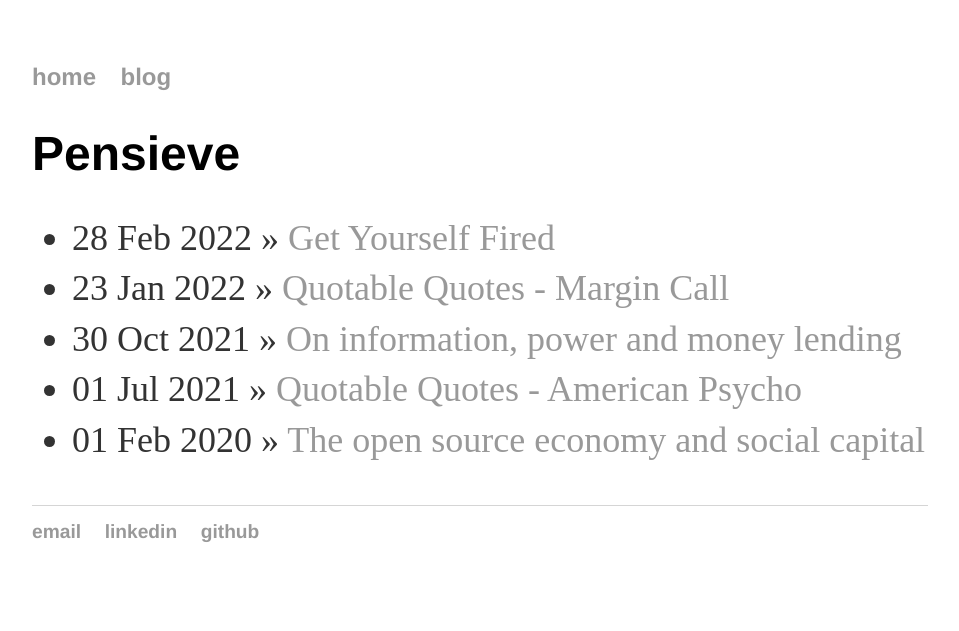
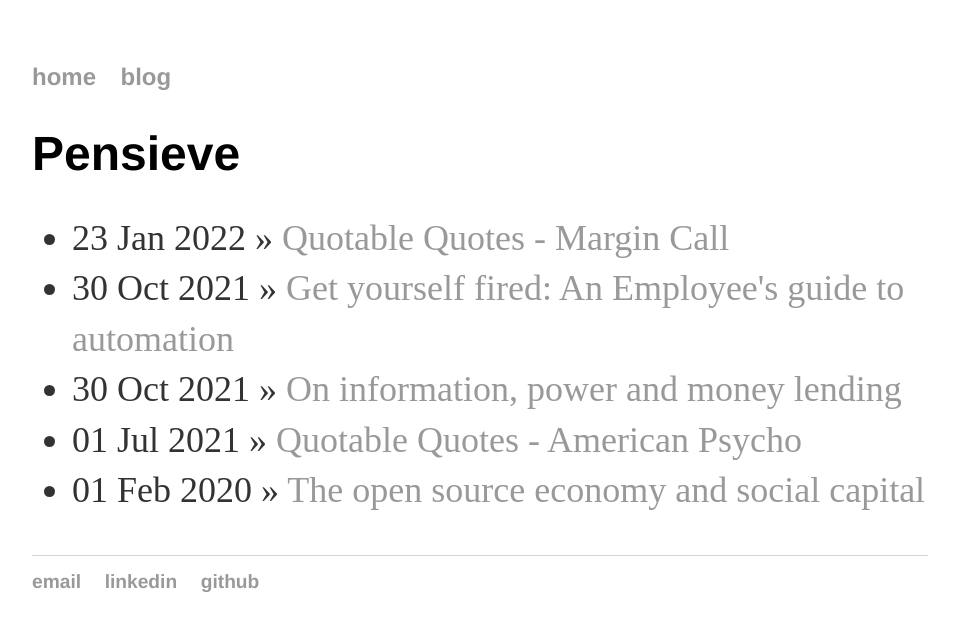
Before and after one commit to dhruvnigam93/dhruvnigam93.github.io, a Jekyll site: the page built from blog/index.html, in a window 1280 px wide. Shown: the top 631 px of the page, without its empty margins (160-1119 px from the left). Built offline with Jekyll 4.4.1, drawn with Linux system fonts in a browser that asks for light colours.

Commit message:
Update 2022-02-28-get-yourself-fired.md

```diff
--- a/_posts/2022-02-28-get-yourself-fired.md
+++ b/_posts/2022-02-28-get-yourself-fired.md
@@ -1,3 +1,8 @@
+---
+layout: post
+title: "Get yourself fired: An Employee's guide to automation"
+date: 2021-10-30
+---
 
 Information workers(people who get paid to sit in front of computers all day) start with information as raw material. They get information through emails, interactions with other people, or through other digital information sources. The output they generate is, in a majority of the cases, one or more of the below
 
```
